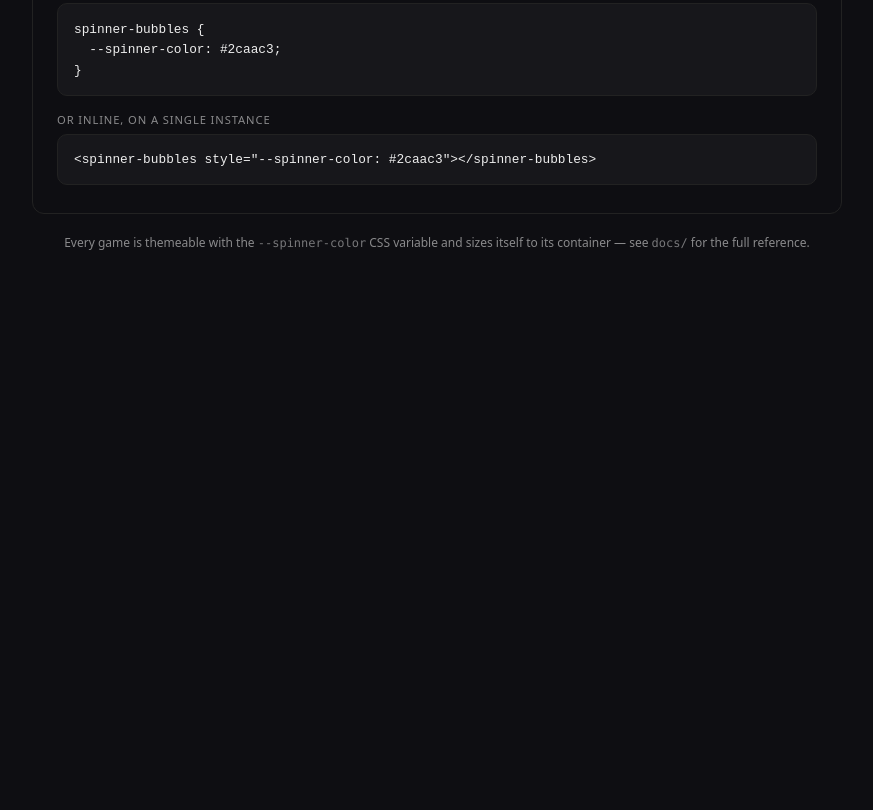
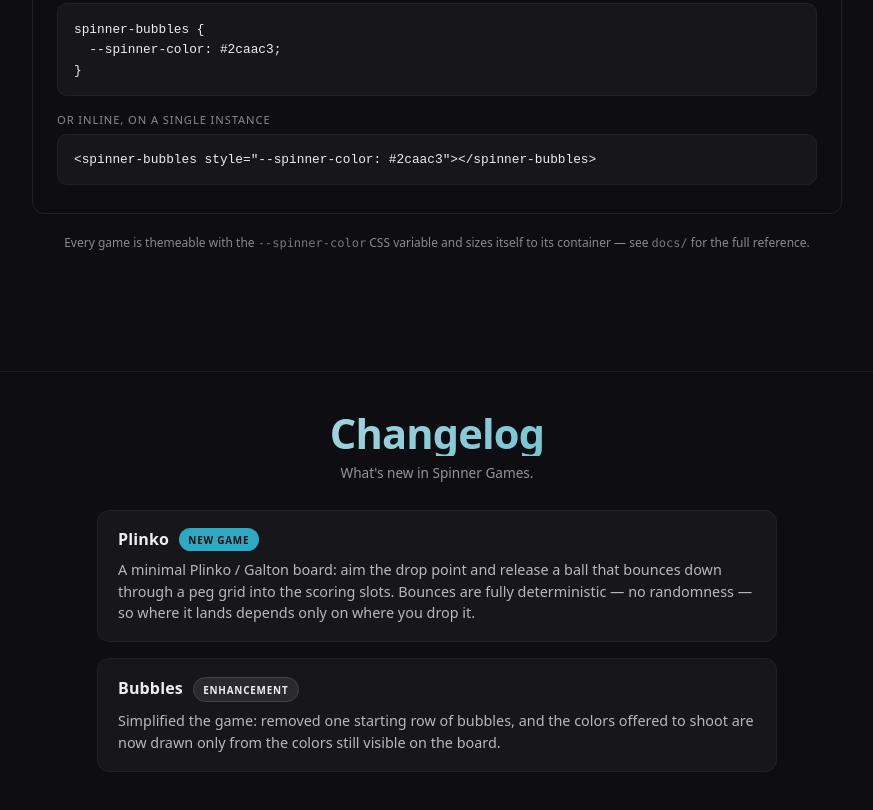
Before and after one commit to fabiobiondi/spinner-games, a React app: page index.html in a window 1280 px wide. Shown: the part 2558-3368 px from the top of the page, without its empty margins (203-1076 px from the left). Before the commit the page ends 2873 px from the top, so only its background shows below. Built offline with nearby package versions, Linux system fonts and the light colour scheme.

Commit message:
feat(site): website updates

```diff
--- a/index.html
+++ b/index.html
@@ -835,6 +835,92 @@
         color: var(--brand);
         fill: var(--brand);
       }
+      /* Changelog: closing section that records what's new. Mirrors the
+         .api-explorer pattern (centered column, border-top divider, gradient
+         heading) so it reads as part of the same page rhythm. */
+      .changelog {
+        margin: 3.5rem auto 4rem;
+        width: min(95vw, 1100px);
+        text-align: center;
+        border-top: 1px solid var(--page-border);
+        padding-top: 2.5rem;
+      }
+      .changelog-title {
+        margin: 0;
+        font-size: clamp(1.6rem, 4.5vw, 2.6rem);
+        font-weight: 800;
+        line-height: 1.05;
+        letter-spacing: -0.02em;
+        background: linear-gradient(
+          135deg,
+          var(--page-fg),
+          var(--hero-accent, #2caac3)
+        );
+        -webkit-background-clip: text;
+        background-clip: text;
+        -webkit-text-fill-color: transparent;
+        color: transparent;
+      }
+      .changelog-sub {
+        margin: 0.4rem 0 1.75rem;
+        font-size: 0.85rem;
+        opacity: 0.6;
+      }
+      .changelog-list {
+        display: grid;
+        gap: 1rem;
+        max-width: 680px;
+        margin: 0 auto;
+        text-align: left;
+      }
+      .changelog-entry {
+        display: grid;
+        grid-template-columns: auto 1fr;
+        gap: 0.5rem 0.6rem;
+        align-items: baseline;
+        padding: 1.1rem 1.25rem;
+        border: 1px solid var(--page-border);
+        border-radius: 0.75rem;
+        background: rgba(127, 127, 127, 0.08);
+      }
+      .changelog-tag {
+        grid-column: 2;
+        grid-row: 1;
+        justify-self: start;
+        align-self: center;
+        font-size: 0.62rem;
+        font-weight: 700;
+        letter-spacing: 0.08em;
+        text-transform: uppercase;
+        padding: 0.28rem 0.6rem;
+        border-radius: 999px;
+        white-space: nowrap;
+      }
+      .changelog-tag--new {
+        color: #0e0e12;
+        background: var(--hero-accent, #2caac3);
+      }
+      .changelog-tag--enhancement {
+        color: var(--page-fg);
+        background: rgba(127, 127, 127, 0.18);
+        border: 1px solid var(--page-border-strong);
+      }
+      .changelog-game {
+        grid-column: 1;
+        grid-row: 1;
+        margin: 0;
+        font-size: 1rem;
+        font-weight: 700;
+        letter-spacing: 0.01em;
+      }
+      .changelog-desc {
+        grid-column: 1 / -1;
+        grid-row: 2;
+        margin: 0;
+        font-size: 0.9rem;
+        line-height: 1.5;
+        opacity: 0.75;
+      }
     </style>
   </head>
   <body>
@@ -1071,6 +1157,33 @@
         </p>
       </section>
     </div>
+    <!-- Changelog: the running record of what's new, newest first. Keep entries
+         short — tag (NEW GAME / ENHANCEMENT), the game, and a one-line note. -->
+    <section class="changelog" aria-labelledby="changelog-title">
+      <h2 class="changelog-title" id="changelog-title">Changelog</h2>
+      <p class="changelog-sub">What's new in Spinner Games.</p>
+      <div class="changelog-list">
+        <article class="changelog-entry">
+          <span class="changelog-tag changelog-tag--new">New game</span>
+          <h3 class="changelog-game">Plinko</h3>
+          <p class="changelog-desc">
+            A minimal Plinko / Galton board: aim the drop point and release a
+            ball that bounces down through a peg grid into the scoring slots.
+            Bounces are fully deterministic — no randomness — so where it lands
+            depends only on where you drop it.
+          </p>
+        </article>
+        <article class="changelog-entry">
+          <span class="changelog-tag changelog-tag--enhancement">Enhancement</span>
+          <h3 class="changelog-game">Bubbles</h3>
+          <p class="changelog-desc">
+            Simplified the game: removed one starting row of bubbles, and the
+            colors offered to shoot are now drawn only from the colors still
+            visible on the board.
+          </p>
+        </article>
+      </div>
+    </section>
     <script type="module" src="/src/index.ts"></script>
     <script type="module" src="/playground/api-explorer.js"></script>
     <script type="module">
--- a/src/components/internal/spinner-game.ts
+++ b/src/components/internal/spinner-game.ts
@@ -92,7 +92,9 @@ export abstract class SpinnerGame extends LitElement {
 
     this.measure()
     this.setupCanvas()
-    this.resetRound()
+    // The round + autoplay state are initialised in `willUpdate` (before the
+    // first render) so they don't schedule a second update from here — see the
+    // change-in-update note there.
 
     this.resizeObserver = new ResizeObserver(() => {
       this.measure()
@@ -103,8 +105,6 @@ export abstract class SpinnerGame extends LitElement {
     this.bindPointer()
     this.addEventListener('keydown', this.boundKeyDown)
     this.addEventListener('keyup', this.boundKeyUp)
-
-    if (this.autoplay) this.gameState = 'playing'
 
     this.lastTime = performance.now()
     this.rafId = requestAnimationFrame(this.loop)
@@ -128,31 +128,38 @@ export abstract class SpinnerGame extends LitElement {
     if (changed.has('gameState')) {
       this.toggleAttribute('game-over', this.over)
     }
+
+    // Initialise the round (and start the demo in autoplay) before the first
+    // render, and react to `autoplay` flipping at runtime — both here in
+    // `willUpdate` rather than `firstUpdated`/`updated`. Those run *after* the
+    // render, so the reactive state they set (`gameState`, plus whatever
+    // `resetRound` touches) would schedule a second update and trip Lit's
+    // change-in-update warning. Setting it here folds the change into the update
+    // that's already in flight. `resetRound` only needs the measured size (never
+    // the canvas), so a `measure()` first is enough for the pre-render case.
+    if (!this.hasUpdated) {
+      this.measure()
+      this.resetRound()
+      if (this.autoplay) this.gameState = 'playing'
+    } else if (changed.has('autoplay') && changed.get('autoplay') !== undefined) {
+      // Genuine runtime toggle: turning it on starts a fresh demo round, turning
+      // it off drops the game back to its idle "Play" state.
+      this.resetRound()
+      this.gameState = this.autoplay ? 'playing' : 'idle'
+    }
   }
 
   override updated(changed: PropertyValues) {
     // Re-target the pointer listeners when an outside-control flips at runtime.
     // `trackOutside` only exists on the games that declare it; the check is a
-    // harmless no-op for those (like flappy) that don't.
+    // harmless no-op for those (like flappy) that don't. This is plain DOM work
+    // (no reactive state), so it stays here where the canvas is guaranteed.
     if (
       (changed.has('trackOutside') || changed.has('allowOutsideControls')) &&
       this.canvas
     ) {
       this.unbindPointer()
       this.bindPointer()
-    }
-
-    // React to `autoplay` flipping at runtime. The very first update is handled
-    // by `firstUpdated` (old value is undefined), so we only act on a genuine
-    // toggle: turning it on starts a fresh demo round, turning it off drops the
-    // game back to its idle "Play" state.
-    if (
-      changed.has('autoplay') &&
-      changed.get('autoplay') !== undefined &&
-      this.canvas
-    ) {
-      this.resetRound()
-      this.gameState = this.autoplay ? 'playing' : 'idle'
     }
   }
 
```
Also changed, not shown: package.json (+7 -7 lines), 1 other file.
